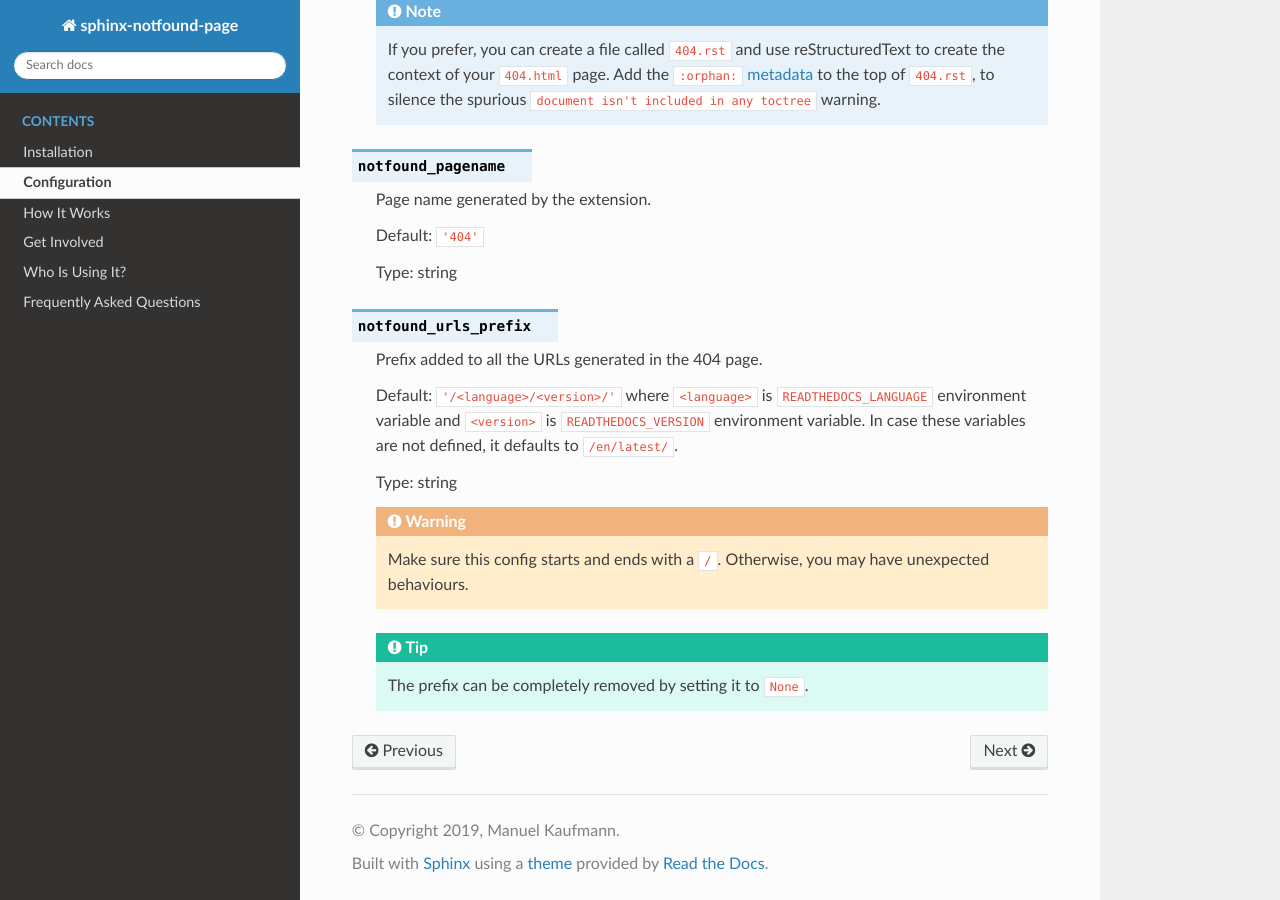
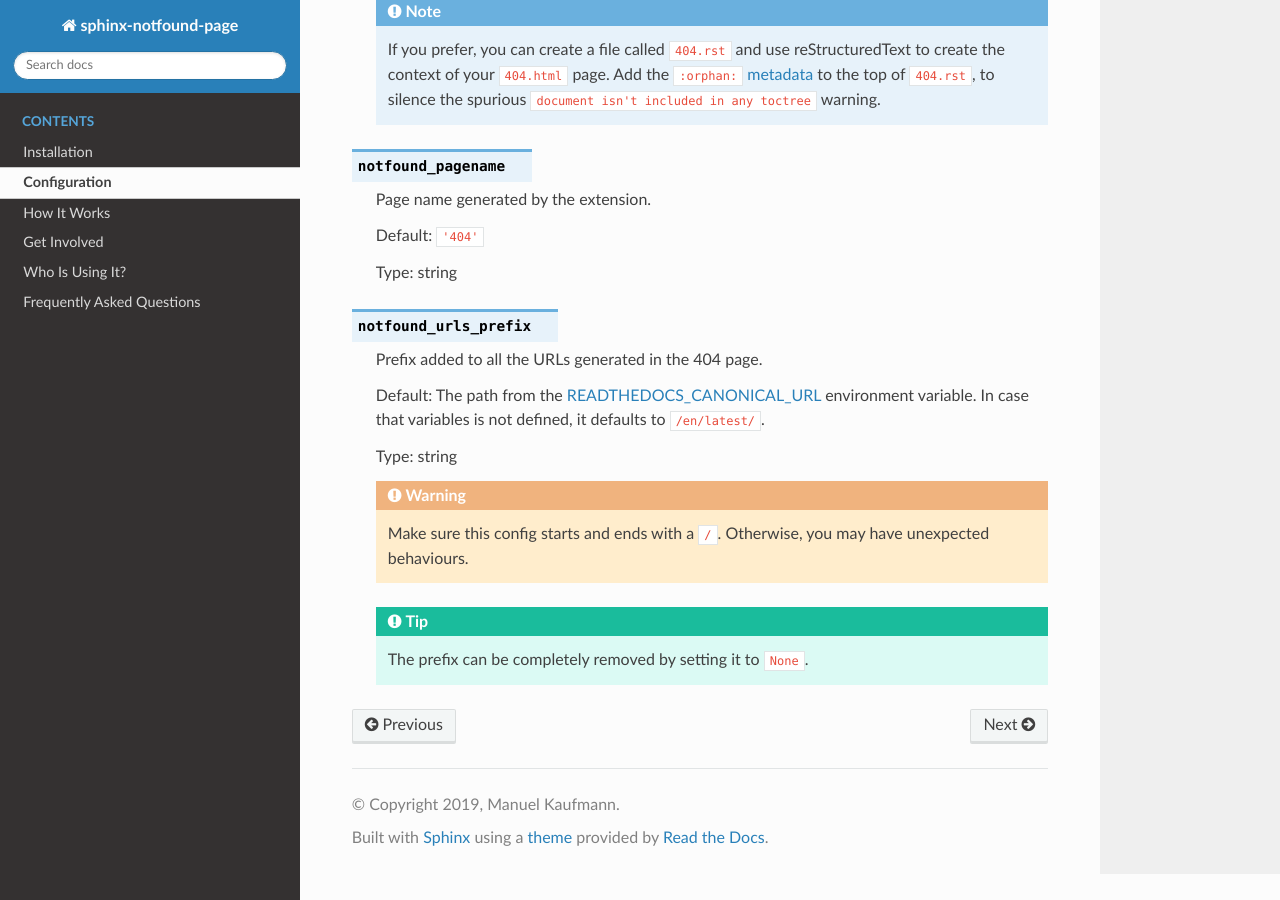
Before and after one commit to readthedocs/sphinx-notfound-page, a Sphinx documentation site: the page built from docs/configuration.rst, in a window 1280 px wide and 900 px high, scrolled down 736 px. Built offline with Sphinx 7.4.7 and the Read the Docs theme 3.1.0, drawn with Linux system fonts in a browser that asks for light colours; pages that are not in the unit, such as notebooks, are missing from menus.

Commit message:
Use READTHEDOCS_CANONICAL_URL for notfound_urls_prefix (#252)

```diff
--- a/docs/configuration.rst
+++ b/docs/configuration.rst
@@ -48,9 +48,8 @@ For other use cases, you can customize these configuration options in your ``con
 
    Prefix added to all the URLs generated in the 404 page.
 
-   Default: ``'/<language>/<version>/'`` where ``<language>`` is ``READTHEDOCS_LANGUAGE`` environment variable
-   and ``<version>`` is ``READTHEDOCS_VERSION`` environment variable.
-   In case these variables are not defined, it defaults to ``/en/latest/``.
+   Default: The path from the `READTHEDOCS_CANONICAL_URL <https://docs.readthedocs.com/platform/stable/reference/environment-variables.html#envvar-READTHEDOCS_CANONICAL_URL>`__ environment variable.
+   In case that variables is not defined, it defaults to ``/en/latest/``.
 
    Type: string
 
```
Also changed, not shown: 1 other file.
